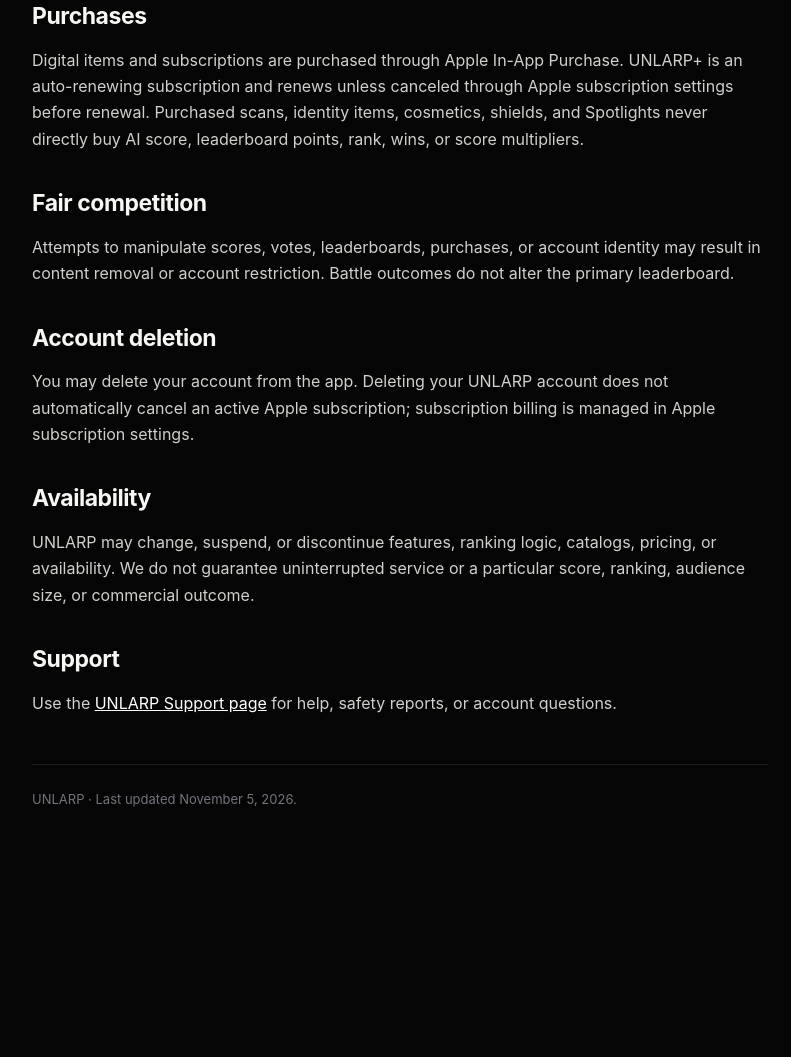
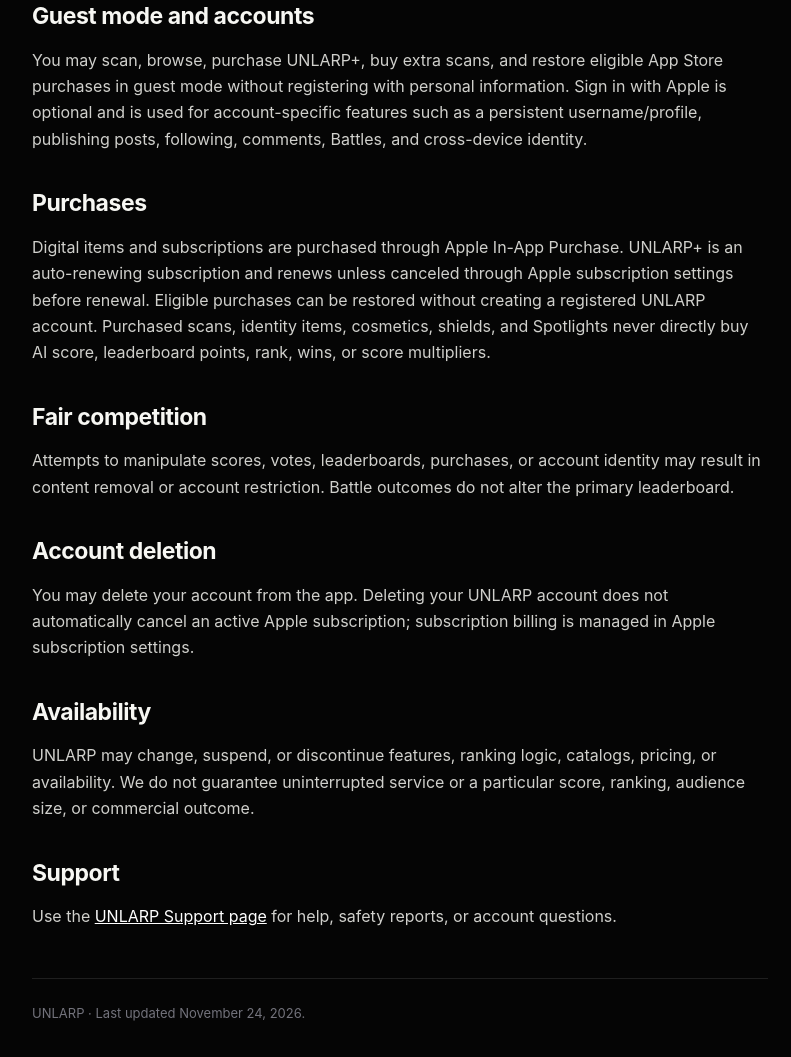
Before and after one commit to coleyp118/unlarp-legal, a plain HTML site: page terms/index.html in a window 1280 px wide. Shown: the part 1093-2150 px from the top of the page, without its empty margins (240-1031 px from the left). Before the commit the page ends 1989 px from the top, so only its background shows below. Drawn offline with Linux system fonts and the light colour scheme.

Commit message:
Clarify guest access and App Store purchases

```diff
--- a/terms/index.html
+++ b/terms/index.html
@@ -2,8 +2,8 @@
 <h2>The service</h2><p>UNLARP lets users capture real-world moments, receive an automated status score, publish content, compete on leaderboards, Battle other posts, and interact socially. Scores are entertainment and social-ranking outputs. They are not appraisals, financial advice, proof of ownership, or statements about a person’s worth.</p>
 <h2>Your content and claims</h2><p>You retain ownership of content you submit. You are responsible for your content and captions and must have the rights needed to share them. By posting content to UNLARP, you grant UNLARP a non-exclusive, worldwide, royalty-free license to host, store, reproduce, display, distribute, and technically process that content only as needed to operate, moderate, improve, and provide the service and its sharing features. This license ends when the content is deleted, except for limited backup, security, legal, or compliance retention where reasonably necessary. A live capture can show presence or access; it does not prove legal ownership. User-written claims such as profits, purchase claims, or ownership statements are the user’s responsibility and are not verified by UNLARP unless explicitly stated.</p>
 <h2>Community standards</h2><p>Do not use UNLARP for pornography or sexual exploitation, threats, harassment, hate or discriminatory abuse, fraud, impersonation, illegal activity, doxxing, non-consensual intimate imagery, intellectual-property infringement, or content designed to endanger another person. UNLARP may filter, reject, remove, limit, or review content and accounts that violate these rules.</p>
-<h2>Purchases</h2><p>Digital items and subscriptions are purchased through Apple In-App Purchase. UNLARP+ is an auto-renewing subscription and renews unless canceled through Apple subscription settings before renewal. Purchased scans, identity items, cosmetics, shields, and Spotlights never directly buy AI score, leaderboard points, rank, wins, or score multipliers.</p>
+<h2>Guest mode and accounts</h2><p>You may scan, browse, purchase UNLARP+, buy extra scans, and restore eligible App Store purchases in guest mode without registering with personal information. Sign in with Apple is optional and is used for account-specific features such as a persistent username/profile, publishing posts, following, comments, Battles, and cross-device identity.</p><h2>Purchases</h2><p>Digital items and subscriptions are purchased through Apple In-App Purchase. UNLARP+ is an auto-renewing subscription and renews unless canceled through Apple subscription settings before renewal. Eligible purchases can be restored without creating a registered UNLARP account. Purchased scans, identity items, cosmetics, shields, and Spotlights never directly buy AI score, leaderboard points, rank, wins, or score multipliers.</p>
 <h2>Fair competition</h2><p>Attempts to manipulate scores, votes, leaderboards, purchases, or account identity may result in content removal or account restriction. Battle outcomes do not alter the primary leaderboard.</p>
 <h2>Account deletion</h2><p>You may delete your account from the app. Deleting your UNLARP account does not automatically cancel an active Apple subscription; subscription billing is managed in Apple subscription settings.</p>
 <h2>Availability</h2><p>UNLARP may change, suspend, or discontinue features, ranking logic, catalogs, pricing, or availability. We do not guarantee uninterrupted service or a particular score, ranking, audience size, or commercial outcome.</p>
-<h2>Support</h2><p>Use the <a href="/support/">UNLARP Support page</a> for help, safety reports, or account questions.</p><footer>UNLARP · Last updated November 5, 2026.</footer></main></body></html>
+<h2>Support</h2><p>Use the <a href="/support/">UNLARP Support page</a> for help, safety reports, or account questions.</p><footer>UNLARP · Last updated November 24, 2026.</footer></main></body></html>
```
